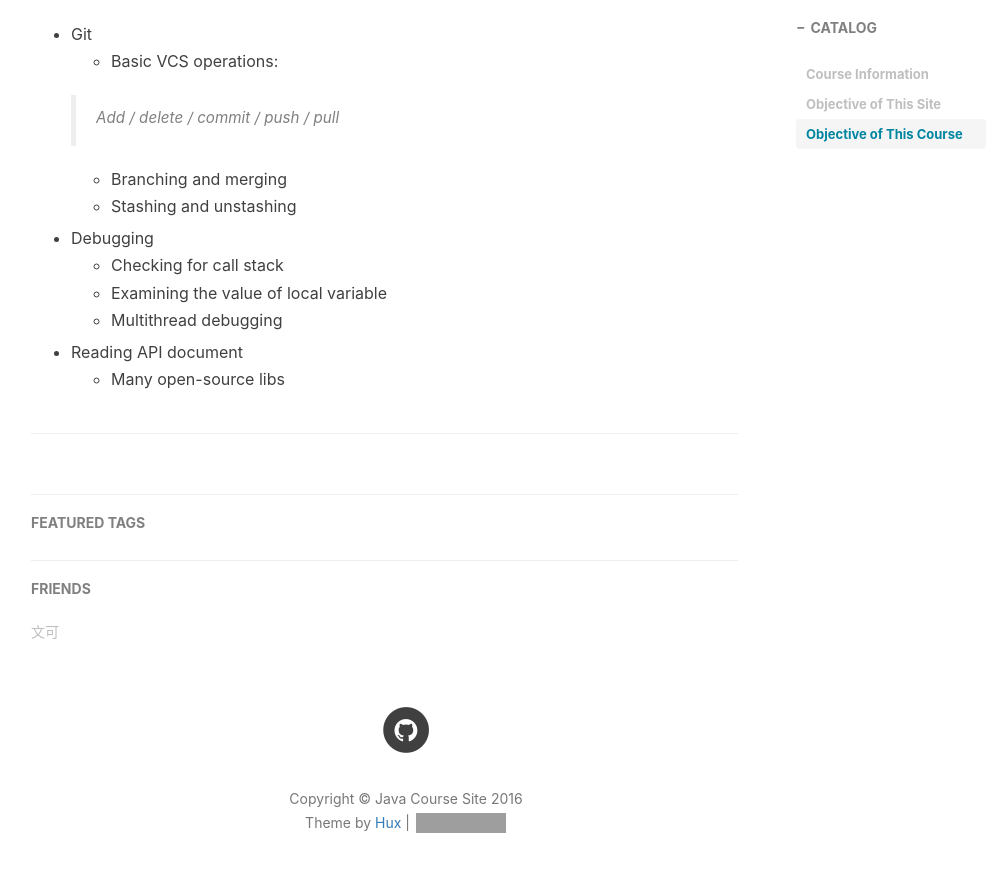
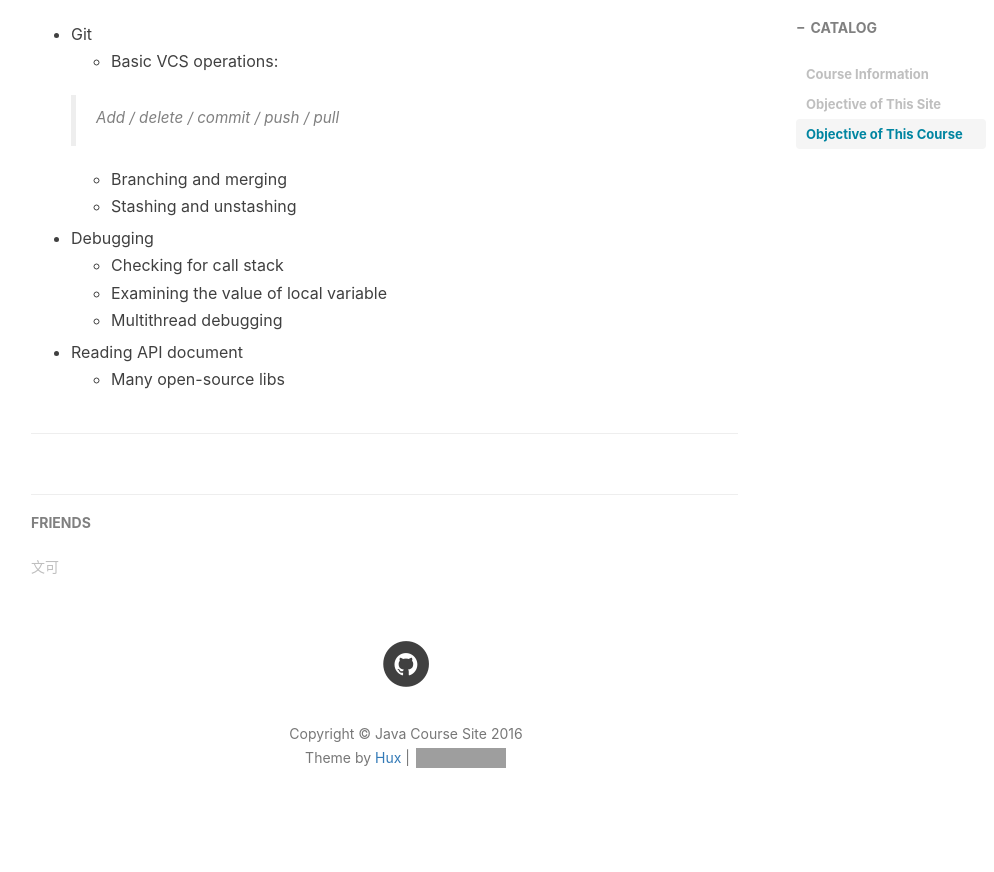
Before and after one commit to iss-java/iss-java.github.io, a Jekyll site: the page built from _posts/2016-09-11-Java-Course-Introduction.markdown, in a window 1280 px wide and 900 px high, scrolled down 1621 px. Shown: the top 872 px of the window, without its empty margins (234-1228 px from the left). Built offline with Jekyll 4.4.1, drawn with Linux system fonts in a browser that asks for light colours; nearby versions of some CDN libraries; comment, search, counter and statistics services are not loaded; after the commit the page ends 2455 px from its top, so only the background shows below that; grey boxes are pictures that could not be loaded.

Commit message:
Update_layouts/.

```diff
--- a/_layouts/post.html
+++ b/_layouts/post.html
@@ -127,23 +127,6 @@ layout: default
                 col-md-10 col-md-offset-1
                 sidebar-container">
 
-                <!-- Featured Tags -->
-                {% if site.featured-tags %}
-                <section>
-                    <hr class="hidden-sm hidden-xs">
-                    <h5><a href="/tags/">FEATURED TAGS</a></h5>
-                    <div class="tags">
-        				{% for tag in site.tags %}
-                            {% if tag[1].size > {{site.featured-condition-size}} %}
-                				<a href="/tags/#{{ tag[0] }}" title="{{ tag[0] }}" rel="{{ tag[1].size }}">
-                                    {{ tag[0] }}
-                                </a>
-                            {% endif %}
-        				{% endfor %}
-        			</div>
-                </section>
-                {% endif %}
-
                 <!-- Friends Blog -->
                 {% if site.friends %}
                 <hr>
```
Also changed, not shown: _layouts/page.html (+0 -17 lines).
